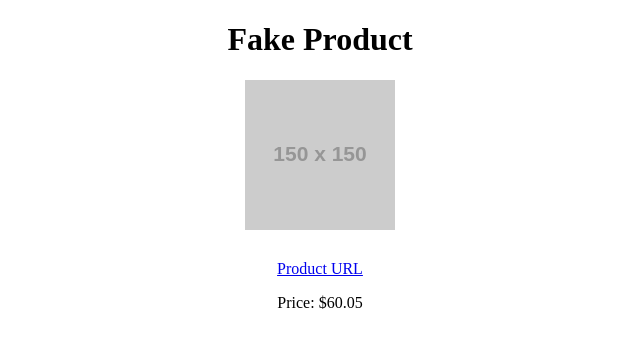
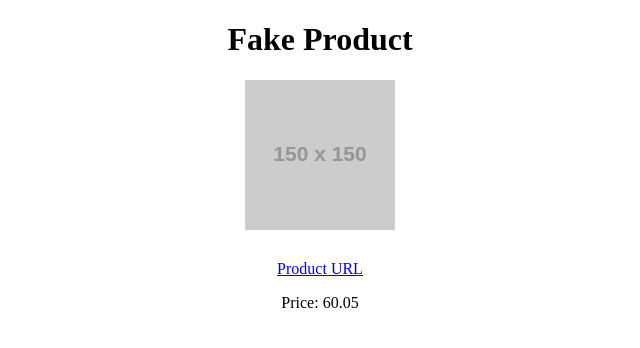
Before and after one commit to dung8466/fake_site, a plain HTML site: page index.html in a window 1280 px wide. Shown: the full height of the page, 320-960 px from the left. Drawn offline with Linux system fonts and the light colour scheme; placeholder pictures from the web are drawn by us.

Commit message:
Update index.html

```diff
--- a/index.html
+++ b/index.html
@@ -24,7 +24,7 @@
         <h1 id="product-name">Fake Product</h1>
         <img id="product-image" src="https://via.placeholder.com/150" alt="Product Image">
         <p id="product-url"><a href="#">Product URL</a></p>
-        <p id="product-price">Price: $100.00</p>
+        <p id="product-price">100.00</p>
     </div>
 
     <script>
@@ -36,7 +36,7 @@
         function updateProductPrice() {
             const priceElement = document.getElementById('product-price');
             const newPrice = generateRandomPrice();
-            priceElement.textContent = `Price: $${newPrice}`;
+            priceElement.textContent = `Price: ${newPrice}`;
         }
 
         // Initial price update
```
